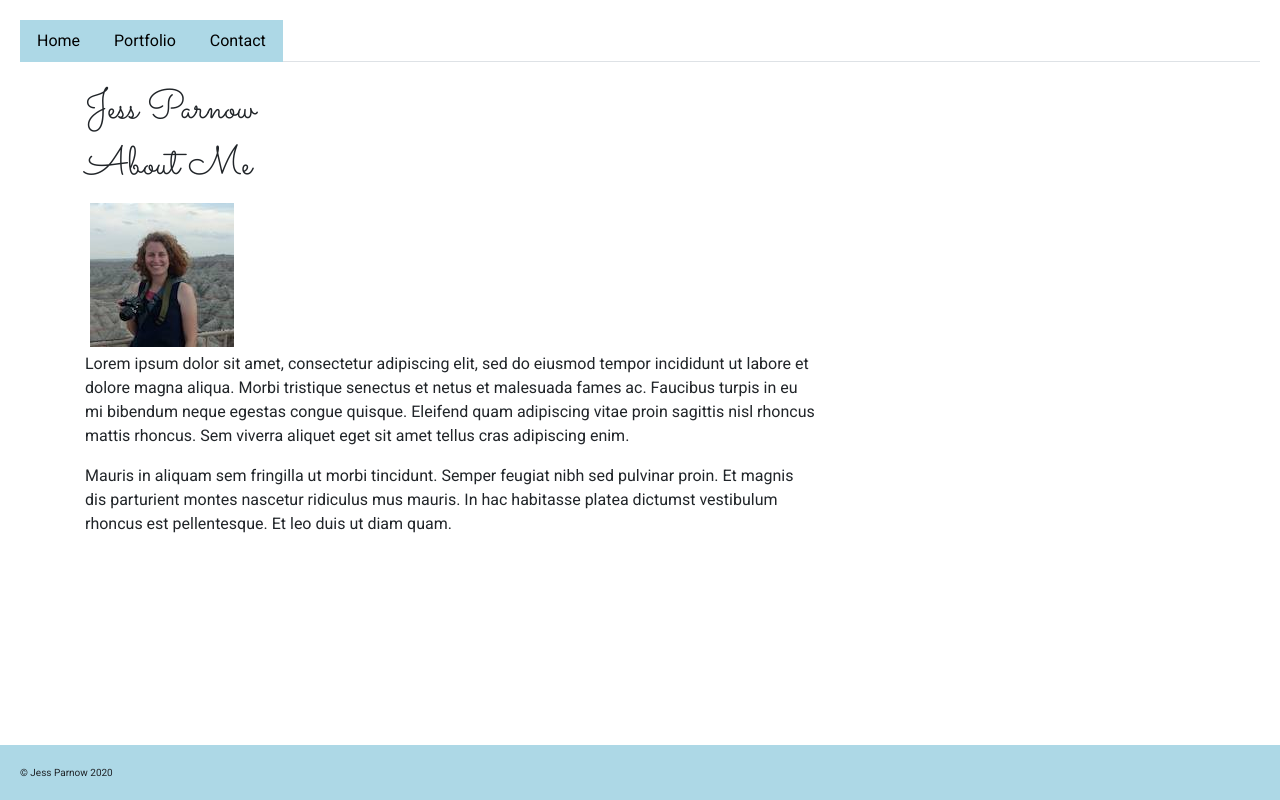
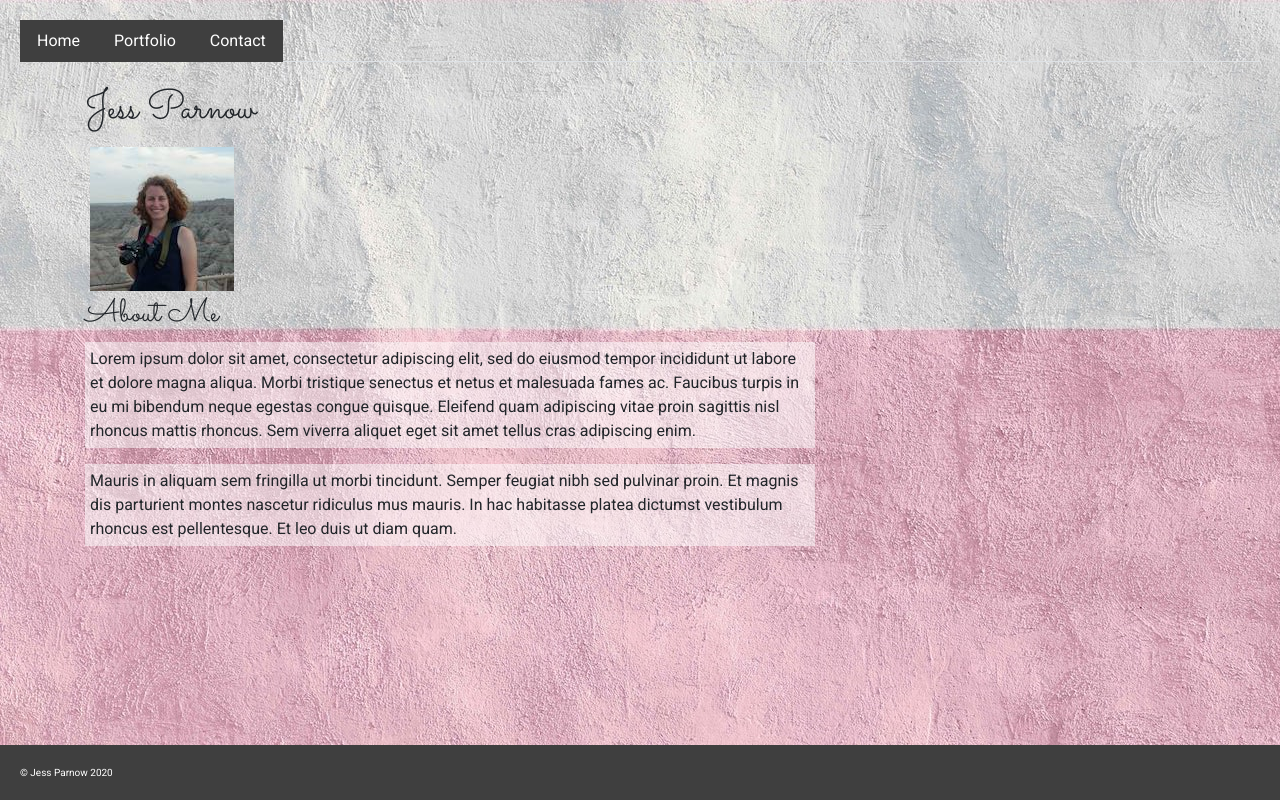
Before and after one commit to jessparnow/jessparnow-original, a plain HTML site: page index.html in a window 1280 px wide. Drawn offline with nearby package versions, Linux system fonts and the light colour scheme.

Commit message:
adding read.me and website updates

```diff
--- a/index.html
+++ b/index.html
@@ -35,12 +35,13 @@
 <div class="container">
     <h1>Jess Parnow</h1>
 
-    <h1>About Me</h1>
+    <img src="picture.jpg" alt="A young woman in front of a landscape background smiling and holding a camera">
 
-    <img src="picture.jpg" alt="A young woman in front of a landscape background smiling and holding a camera">
+    <h2>About Me</h2>
+
     <div class="row">
     <div class="col-sm-8">
-        <p>Lorem ipsum dolor sit amet, consectetur adipiscing elit, sed do
+        <p class="about">Lorem ipsum dolor sit amet, consectetur adipiscing elit, sed do
         eiusmod tempor incididunt ut labore et dolore magna aliqua.
         Morbi tristique senectus et netus et malesuada fames ac.
         Faucibus turpis in eu mi bibendum neque egestas congue quisque.
@@ -48,7 +49,7 @@
         rhoncus. Sem viverra aliquet eget sit amet tellus cras adipiscing
         enim.</p>
 
-        <p> Mauris in aliquam sem fringilla ut morbi tincidunt. Semper
+        <p class="about"> Mauris in aliquam sem fringilla ut morbi tincidunt. Semper
         feugiat nibh sed pulvinar proin. Et magnis dis parturient montes
         nascetur ridiculus mus mauris. In hac habitasse platea dictumst
         vestibulum rhoncus est pellentesque. Et leo duis ut diam quam.</p>
--- a/stylesheet.css
+++ b/stylesheet.css
@@ -1,22 +1,29 @@
-h1 {
+h1, h2 {
     font-family: 'Sacramento', cursive;
 
 }
 body {
     font-family: 'Roboto', sans-serif;
     padding: 20px;
+    background-image: url(pawel-czerwinski-P8XV99FyzCk-unsplash.jpg);
+}
+
+.about {
+    background: rgba(255, 255, 255, 0.5);
+    padding: 5px;
 }
 
 li {
-    background-color: lightblue;
+    background-color: rgb(63, 63, 63);
     font-family: 'Roboto', sans-serif;
 }
+
 a{
-    color: black;
+    color: white;
 }
 
 a:hover {
-    color: darkslategray;
+    color: lightgray;
 }
 
 #emailbutton:hover {
@@ -55,9 +62,10 @@ footer {
     bottom: 0;
     right: 0;
     width: 100%;
-    background-color: lightblue;
+    background-color: rgb(63, 63, 63);
     padding: 20px;
     margin-top: 20px;
     font-size: x-small;
     font-family: 'Roboto', sans-serif;
+    color: white;
 }
```
Also changed, not shown: portfolio.html (+11 -13 lines), pawel-czerwinski-P8XV99FyzCk-unsplash.jpg (added), 2 other files.
